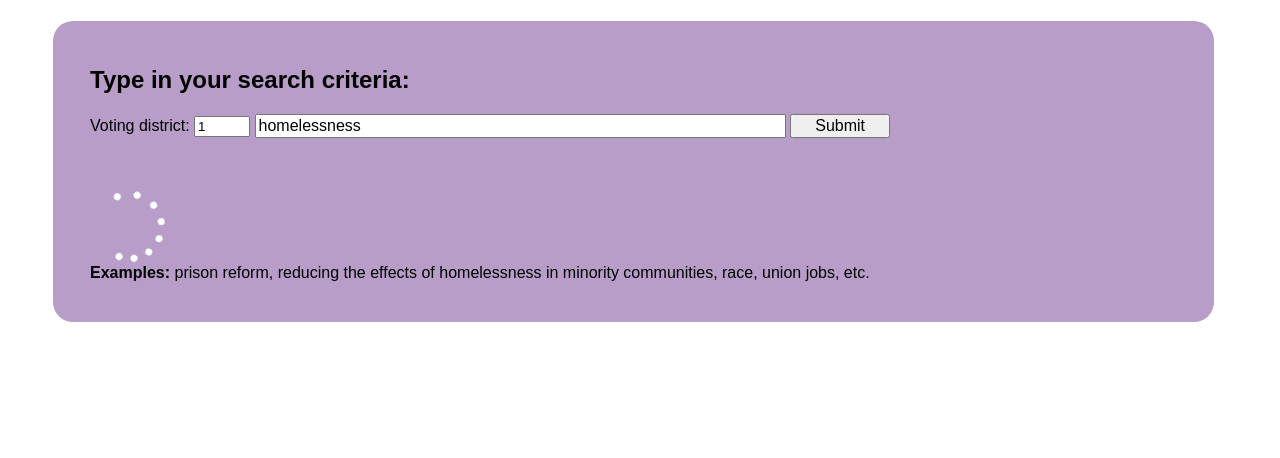
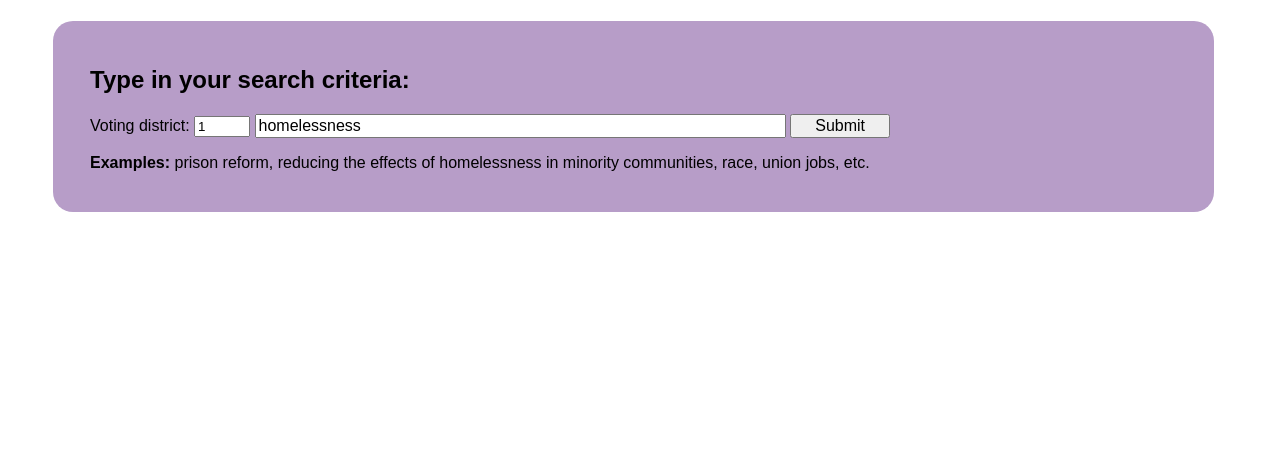
Before and after one commit to Bcsotty/hackathon23, a FastAPI app: page / in a window 1280 px wide. Shown: the part 134-592 px from the top of the page. Run offline with FastAPI, Linux system fonts and the light colour scheme; parts of the project's set-up code (start-up, migrations or seed data) failed here and were passed over.

Commit message:
Forgot class

```diff
--- a/whocan/templates/home.html.jinja
+++ b/whocan/templates/home.html.jinja
@@ -33,7 +33,7 @@
                        name="issue">
                 <input class="submit" type="submit" value="Submit">
             </p>
-            <div class="lds-roller" id="roller">
+            <div class="lds-roller hidden" id="roller">
                     <div></div>
                     <div></div>
                     <div></div>
```
